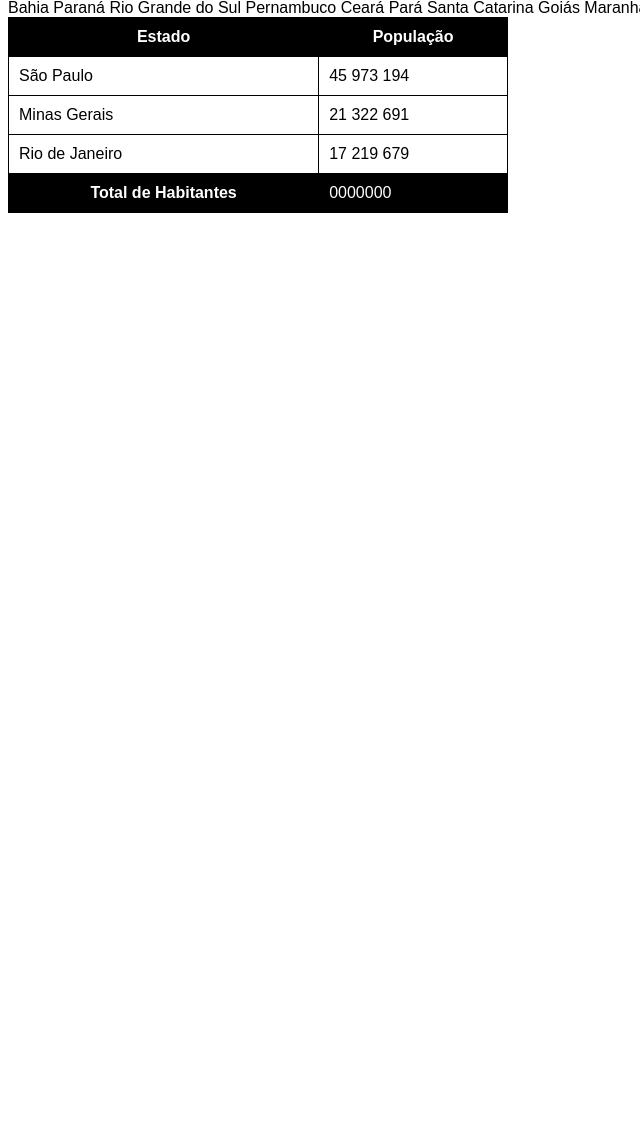
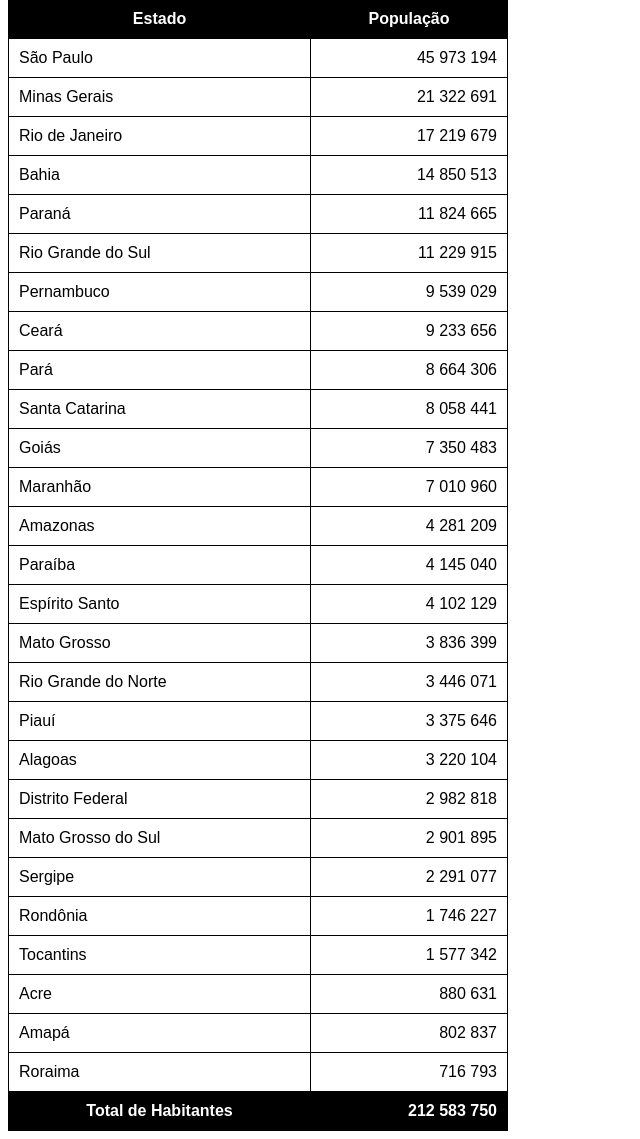
Before and after one commit to emanuel1811/html-css, a plain HTML site: page exercicios/tabelas/tabela003.html in a window 1280 px wide. Shown: the part 81-1220 px from the top of the page, without its empty margins (0-640 px from the left). Before the commit the page ends 800 px from the top, so only its background shows below. Drawn offline with Linux system fonts and the light colour scheme.

Commit message:
tabela de base

```diff
--- a/exercicios/tabelas/tabela003.html
+++ b/exercicios/tabelas/tabela003.html
@@ -24,6 +24,9 @@
             background-color: black;
             color: white;
         }
+        .num{
+            text-align: right;
+        }
     </style>
 </head>
 <body>
@@ -48,7 +51,7 @@
         </thead>
         <tbody>
             <td>São Paulo</td>
-            <td>45 973 194</td>
+            <td class="num">45 973 194</td>
             <tr>
                 <td>Minas Gerais</td>
                 <td class="num">21 322 691</td>
@@ -57,26 +60,131 @@
                 <td>Rio de Janeiro</td>
                 <td class="num">17 219 679</td>
             </tr>
-            Bahia
-            Paraná
-            Rio Grande do Sul
-            Pernambuco
-            Ceará
-            Pará
-            Santa Catarina
-            Goiás
-            Maranhão
-            Amazonas
-            Paraíba
-            Espírito Santo
-            Mato Grosso
-            Rio Grande do Norte
+            <tr>
+                <td>Bahia</td>
+                <td class="num">14 850 513</td>
+            </tr>
+
+            <tr>
+                <td>Paraná</td>
+                <td class="num">11 824 665</td>
+            </tr>
+
+            <tr>
+                <td>Rio Grande do Sul</td>
+                <td class="num">11 229 915</td>
+            </tr>
+
+            <tr>
+                <td>Pernambuco</td>
+                <td class="num">9 539 029</td>
+            </tr>
+
+            <tr>
+                <td>Ceará</td>
+                <td class="num">9 233 656</td>
+            </tr>
+
+            <tr>
+                <td>Pará</td>
+                <td class="num">8 664 306</td>
+            </tr>
+
+            <tr>
+                <td>Santa Catarina</td>
+                <td class="num">8 058 441</td>
+            </tr>
+
+            <tr>
+                <td>Goiás</td>
+                <td class="num">7 350 483</td>
+            </tr>
+
+            <tr>
+                <td>Maranhão</td>
+                <td class="num">7 010 960</td>
+            </tr>
+
+            <tr>
+                <td>Amazonas</td>
+                <td class="num">4 281 209</td>
+            </tr>
+
+            <tr>
+                <td>Paraíba</td>
+                <td class="num">4 145 040</td>
+            </tr>
+
+            <tr>
+                <td>Espírito Santo</td>
+                <td class="num">4 102 129</td>
+            </tr>
+
+            <tr>
+                <td>Mato Grosso</td>
+                <td class="num">3 836 399</td>
+            </tr>
+
+            <tr>
+                <td>Rio Grande do Norte</td>
+                <td class="num">3 446 071</td>
+            </tr>
+
+            <tr>
+                <td>Piauí</td>
+                <td class="num">3 375 646</td>
+            </tr>
+
+            <tr>
+                <td>Alagoas</td>
+                <td class="num">3 220 104</td>
+            </tr>
+
+            <tr>
+                <td >Distrito Federal</td>
+                <td class="num">2 982 818</td>
+            </tr>
+
+            <tr>
+                <td>Mato Grosso do Sul</td>
+                <td class="num">2 901 895</td>
+            </tr>
+
+            <tr>
+                <td>Sergipe</td>
+                <td class="num">2 291 077</td>
+            </tr>
+
+            <tr>
+                <td>Rondônia</td>
+                <td class="num">1 746 227</td>
+            </tr>
+
+            <tr>
+                <td>Tocantins</td>
+                <td class="num">1 577 342</td>
+            </tr>
+
+            <tr>
+                <td>Acre</td>
+                <td class="num">880 631</td>
+            </tr>
+
+            <tr>
+                <td>Amapá</td>
+                <td class="num">802 837</td>
+            </tr>
+
+            <tr>
+                <td>Roraima</td>
+                <td class="num">716 793</td>
+            </tr>
 
         </tbody>
         <tfoot>
             <tr>
                 <th>Total de Habitantes</th>
-                <td>0000000</td>
+                <td class="num"><strong>212 583 750</strong></td>
             </tr>
 
         </tfoot>
```
